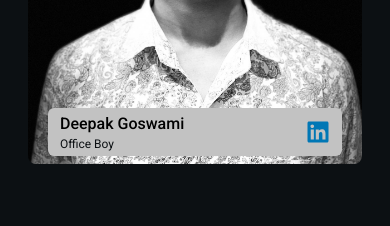
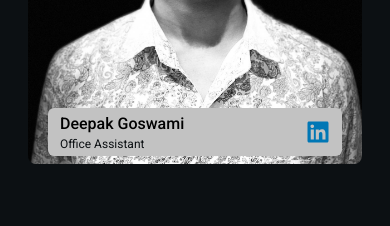
Before and after one commit to Loudandclear2024/Website, a Next.js app: page /about in a window 390 px wide. Shown: the part 3200-3426 px from the top of the page. Built offline with nearby package versions, Linux system fonts and the light colour scheme.

Commit message:
content update

```diff
--- a/src/app/about/page.js
+++ b/src/app/about/page.js
@@ -18,31 +18,31 @@ export default function About() {
       name: "Sanjay Aagri",
       position: "Manager",
       image: "/images/about/team/sanjay.jpeg",
-      linkedin: "https://www.linkedin.com/in/john-doe",
+      linkedin: "#",
     },
     {
       name: "Dhrupad Anam",
       position: "Sr. Project Manager",
       image: "/images/about/team/dhrupad.jpeg",
-      linkedin: "https://www.linkedin.com/in/maria-sanchaz",
+      linkedin: "https://www.linkedin.com/in/dhrupad-anam-b269122b0/",
     },
     {
       name: "Ankit Kumar",
       position: "Site Engineer",
       image: "/images/about/team/ankit.jpeg",
-      linkedin: "https://www.linkedin.com/in/maria-sanchaz",
+      linkedin: "https://www.linkedin.com/in/ankit-kumar-5427392b0/",
     },
     {
       name: "Ganesh Parmar",
       position: "AutoCAD Draftman",
       image: "/images/about/team/ganesh.jpeg",
-      linkedin: "https://www.linkedin.com/in/john-doe",
+      linkedin: "https://www.linkedin.com/in/ganesh-parmar-26673a2b0/",
     },
     {
       name: "Deepak Goswami",
-      position: "Office Boy",
+      position: "Office Assistant",
       image: "/images/about/team/deepak.jpeg",
-      linkedin: "https://www.linkedin.com/in/john-doe",
+      linkedin: "https://www.linkedin.com/in/deepak-goswami-7907342b0/",
     },
   ]
 
--- a/src/app/page.js
+++ b/src/app/page.js
@@ -89,7 +89,8 @@ export default function Home() {
           <Vis_Mis />
         </div>
 
-        <div className=" py-16  lg:py-20 ">
+        {/* Testimonials and FAQs on hold */}
+        {/* <div className=" py-16  lg:py-20 ">
           <div className="px-6 sm:px-10 lg:pl-24 lg:pr-20">
             <h4 className="uppercase text-light-gray md:text-xl">
               Testimonials
@@ -107,18 +108,17 @@ export default function Home() {
               </p>
             </div>
           </div>
-
           <div className="mt-7 lg:mt-12">
             <Testimonail />
           </div>
-        </div>
+        </div> */}
 
-        <div
+        {/* <div
           className="px-6 py-16 sm:px-10 lg:py-20 lg:pl-24 lg:pr-20"
           id="faqs"
         >
           <FAQs />
-        </div>
+        </div> */}
 
         <div className="px-6 py-16 sm:px-10 lg:py-20 lg:pl-24 lg:pr-20 xl:px-64">
           <div className="sm:flex sm:items-center sm:justify-between">
```
